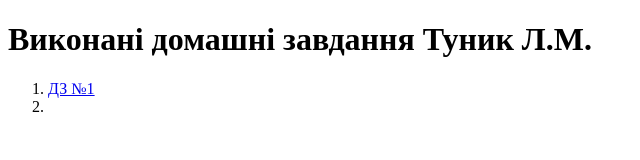
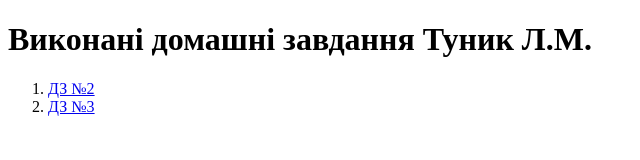
Before and after one commit to Liliia7777/homework-1, a plain HTML site: page index.html in a window 1280 px wide. Shown: the full height of the page, 0-640 px from the left. Drawn offline with Linux system fonts and the light colour scheme.

Commit message:
Add files via upload

```diff
--- a/index.html
+++ b/index.html
@@ -9,10 +9,10 @@
     <h1>Виконані домашні завдання Туник Л.М.</h1>
     <ol>
         <li>
-            <a href="./Lessons-2/index.html">ДЗ №1 </a>
+            <a href="./Lessons-2/index.html">ДЗ №2 </a>
         </li>
         <li>
-
+            <a href="./Lessons-3/index.html">ДЗ №3</a>
         </li>
     </ol>
 </body>
```
